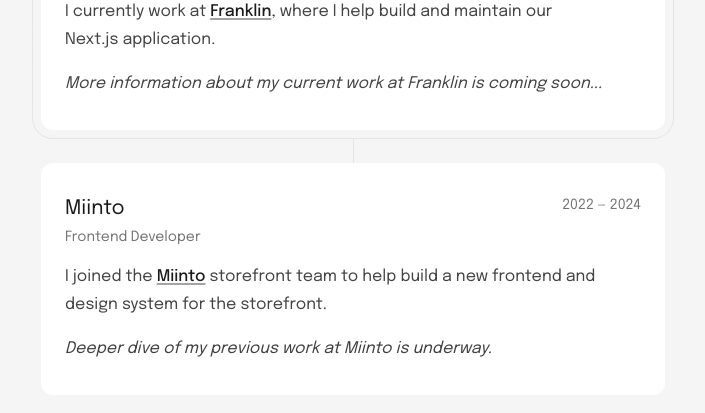
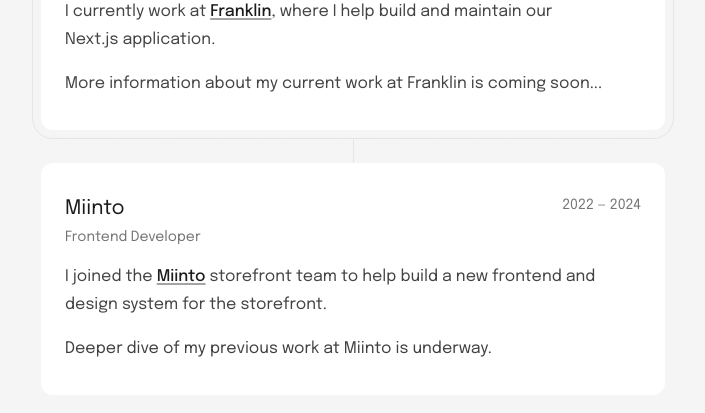
Before and after one commit to olivercederborg/olivercederborg.com, a Next.js app: page /work in a window 1280 px wide. Shown: the part 485-898 px from the top of the page, without its empty margins (287-992 px from the left). Built offline with nearby package versions, Linux system fonts and the light colour scheme.

Commit message:
feat(work): update job descriptions

```diff
--- a/app/work/data.tsx
+++ b/app/work/data.tsx
@@ -15,9 +15,9 @@ export const franklin: Job = {
          I currently work at <a href="https://hifranklin.com">Franklin</a>,
          where I help build and maintain our Next.js application.
          <br />
-         <i className="mt-4 block">
+         <span className="mt-4 block">
             More information about my current work at Franklin is coming soon...
-         </i>
+         </span>
       </>
    ),
    from: "2024",
@@ -32,9 +32,9 @@ export const miinto: Job = {
          I joined the <a href="https://miinto.dk">Miinto</a> storefront team to
          help build a new frontend and design system for the storefront.
          <br />
-         <i className="mt-4 block">
+         <span className="mt-4 block">
             Deeper dive of my previous work at Miinto is underway.
-         </i>
+         </span>
       </>
    ),
    from: "2022",
```
